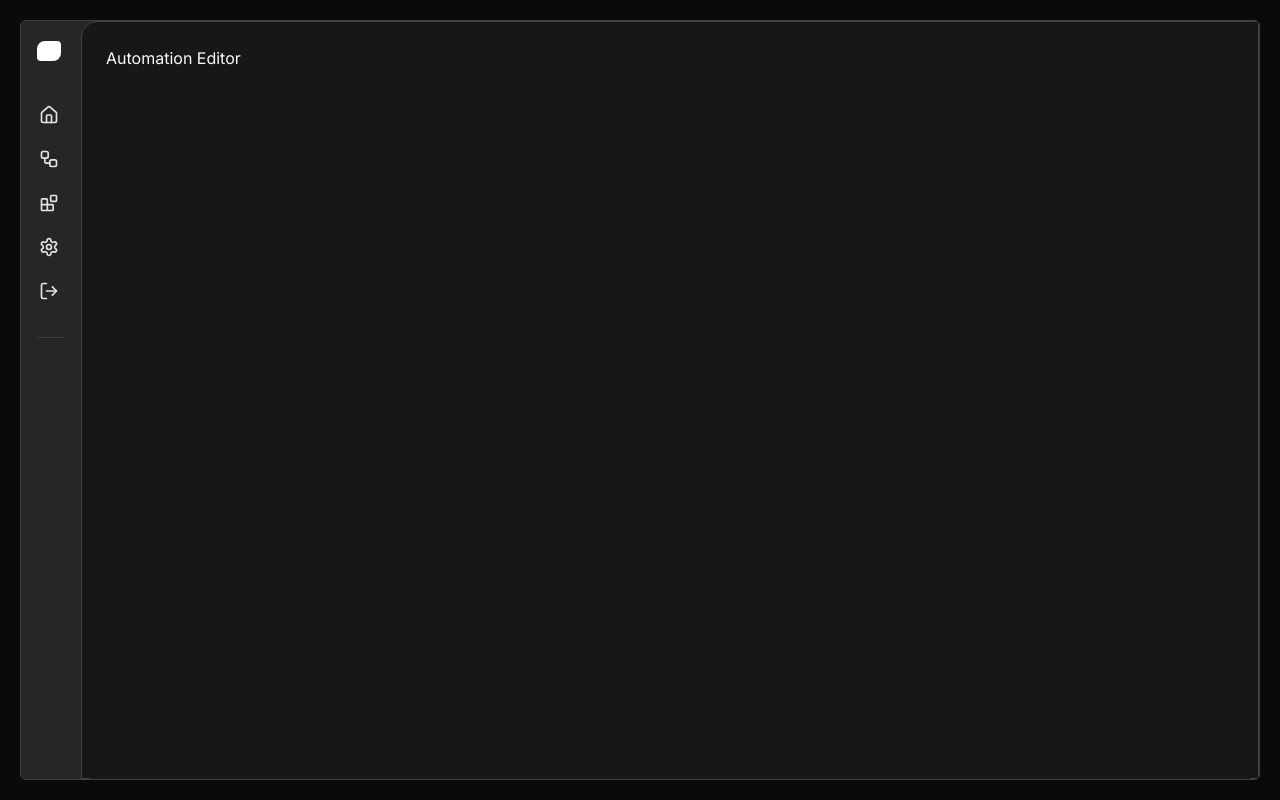
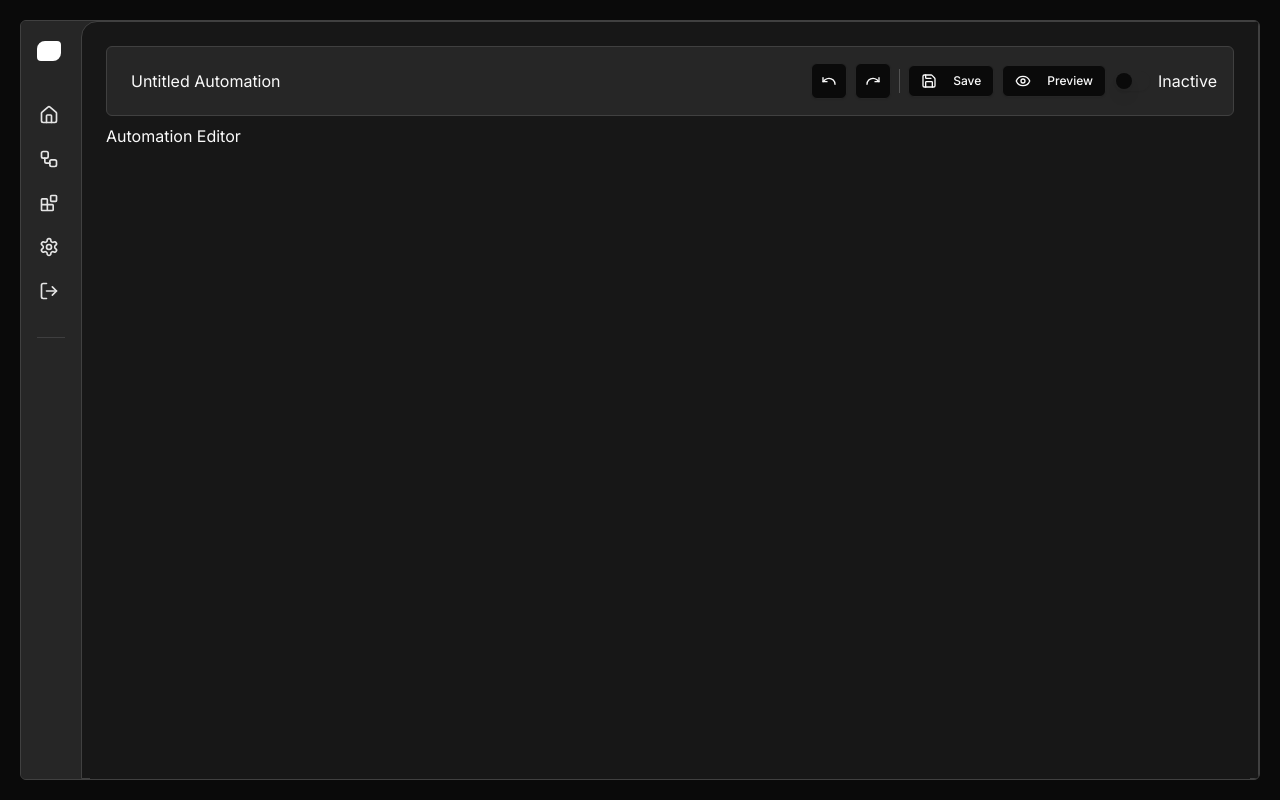
Before and after one commit to jayc595/integra-reply, a Next.js app: page /dashboard/1/automations/12345 in a window 1280 px wide. Built offline with nearby package versions, Linux system fonts and the light colour scheme.

Commit message:
Adding top nav for automation editor

```diff
--- a/package.json
+++ b/package.json
@@ -14,6 +14,7 @@
     "@radix-ui/react-separator": "^1.1.1",
     "@radix-ui/react-slot": "^1.1.1",
     "@radix-ui/react-switch": "^1.1.2",
+    "@radix-ui/react-tooltip": "^1.1.6",
     "@tabler/icons-react": "^3.27.1",
     "class-variance-authority": "^0.7.1",
     "clsx": "^2.1.1",
--- a/src/app/(dashboard)/dashboard/[userId]/automations/[id]/page.tsx
+++ b/src/app/(dashboard)/dashboard/[userId]/automations/[id]/page.tsx
@@ -1,3 +1,4 @@
+import AutomationEditorTopNav from '@/components/ui/automation-editor-top-nav'
 import React from 'react'
 
 type Props = {}
@@ -5,6 +6,7 @@ type Props = {}
 const AutomationEditor = (props: Props) => {
   return (
     <div className="p-4 bg-neutral-200 dark:bg-neutral-900 min-h-screen">
+        <AutomationEditorTopNav/>
         Automation Editor
     </div>
   )
--- /dev/null
+++ b/src/components/ui/automation-editor-top-nav.tsx
@@ -0,0 +1,106 @@
+'use client'
+
+import React, { useState, useRef, useEffect } from 'react'
+import { Button } from "@/components/ui/button"
+import { Input } from "@/components/ui/input"
+import { Switch } from "@/components/ui/switch"
+import { Undo, Redo, Save, Eye } from 'lucide-react'
+import { Tooltip, TooltipContent, TooltipProvider, TooltipTrigger } from "@/components/ui/tooltip"
+
+type Props = {
+  onSave?: (title: string) => void
+  onPreview?: () => void
+  onActivate?: (isActive: boolean) => void
+}
+
+const AutomationEditorTopNav: React.FC<Props> = ({ onSave, onPreview, onActivate }) => {
+  const [isEditing, setIsEditing] = useState(false)
+  const [title, setTitle] = useState('Untitled Automation')
+  const [isActive, setIsActive] = useState(false)
+  const inputRef = useRef<HTMLInputElement>(null)
+
+  useEffect(() => {
+    if (isEditing && inputRef.current) {
+      inputRef.current.focus()
+    }
+  }, [isEditing])
+
+  const handleTitleChange = (e: React.ChangeEvent<HTMLInputElement>) => {
+    setTitle(e.target.value)
+  }
+
+  const handleTitleBlur = () => {
+    setIsEditing(false)
+    if (onSave) onSave(title)
+  }
+
+  const handleKeyDown = (e: React.KeyboardEvent<HTMLInputElement>) => {
+    if (e.key === 'Enter') {
+      handleTitleBlur()
+    }
+  }
+
+  const handleActivateToggle = (checked: boolean) => {
+    setIsActive(checked)
+    if (onActivate) onActivate(checked)
+  }
+
+  return (
+    <div className='flex items-center justify-between bg-neutral-100 dark:bg-neutral-800 rounded-md border border-neutral-200 dark:border-neutral-700 overflow-hidden w-full mb-2 p-4'>
+      <TooltipProvider>
+        <Tooltip>
+          <TooltipTrigger asChild>
+            <div
+              className='cursor-pointer group'
+              onClick={() => setIsEditing(true)}
+            >
+              {isEditing ? (
+                <Input
+                  ref={inputRef}
+                  value={title}
+                  onChange={handleTitleChange}
+                  onBlur={handleTitleBlur}
+                  onKeyDown={handleKeyDown}
+                  className="w-64"
+                />
+              ) : (
+                <p className="group-hover:bg-neutral-200 dark:group-hover:bg-neutral-700 px-2 py-1 rounded transition-colors duration-200">
+                  {title}
+                </p>
+              )}
+            </div>
+          </TooltipTrigger>
+          <TooltipContent>
+            <p>Click to edit title</p>
+          </TooltipContent>
+        </Tooltip>
+      </TooltipProvider>
+      <div className='flex items-center space-x-2'>
+        <Button variant="outline" size="icon">
+          <Undo className="h-4 w-4" />
+        </Button>
+        <Button variant="outline" size="icon">
+          <Redo className="h-4 w-4" />
+        </Button>
+        <div className="w-px h-6 bg-neutral-300 dark:bg-neutral-600 mx-2" />
+        <Button variant="outline" size="sm" onClick={() => onSave && onSave(title)}>
+          <Save className="h-4 w-4 mr-2" />
+          Save
+        </Button>
+        <Button variant="outline" size="sm" onClick={onPreview}>
+          <Eye className="h-4 w-4 mr-2" />
+          Preview
+        </Button>
+        <div className="flex items-center space-x-2">
+          <Switch
+            checked={isActive}
+            onCheckedChange={handleActivateToggle}
+          />
+          <span>{isActive ? 'Active' : 'Inactive'}</span>
+        </div>
+      </div>
+    </div>
+  )
+}
+
+export default AutomationEditorTopNav
--- /dev/null
+++ b/src/components/ui/tooltip.tsx
@@ -0,0 +1,32 @@
+"use client"
+
+import * as React from "react"
+import * as TooltipPrimitive from "@radix-ui/react-tooltip"
+
+import { cn } from "@/lib/utils"
+
+const TooltipProvider = TooltipPrimitive.Provider
+
+const Tooltip = TooltipPrimitive.Root
+
+const TooltipTrigger = TooltipPrimitive.Trigger
+
+const TooltipContent = React.forwardRef<
+  React.ElementRef<typeof TooltipPrimitive.Content>,
+  React.ComponentPropsWithoutRef<typeof TooltipPrimitive.Content>
+>(({ className, sideOffset = 4, ...props }, ref) => (
+  <TooltipPrimitive.Portal>
+    <TooltipPrimitive.Content
+      ref={ref}
+      sideOffset={sideOffset}
+      className={cn(
+        "z-50 overflow-hidden rounded-md bg-primary px-3 py-1.5 text-xs text-primary-foreground animate-in fade-in-0 zoom-in-95 data-[state=closed]:animate-out data-[state=closed]:fade-out-0 data-[state=closed]:zoom-out-95 data-[side=bottom]:slide-in-from-top-2 data-[side=left]:slide-in-from-right-2 data-[side=right]:slide-in-from-left-2 data-[side=top]:slide-in-from-bottom-2",
+        className
+      )}
+      {...props}
+    />
+  </TooltipPrimitive.Portal>
+))
+TooltipContent.displayName = TooltipPrimitive.Content.displayName
+
+export { Tooltip, TooltipTrigger, TooltipContent, TooltipProvider }
```
Also changed, not shown: 1 other file (tests, documents, lock files or other folders).
